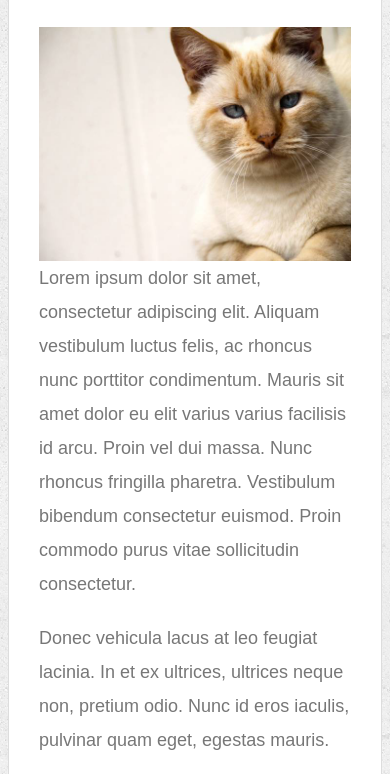
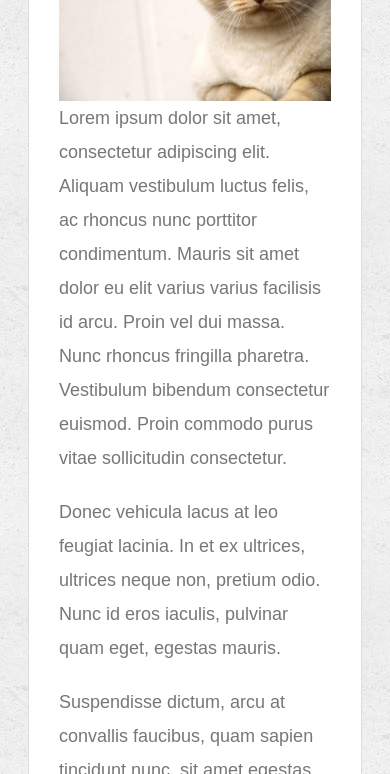
Before and after one commit to charmata/Responsive-Portfolio, a plain HTML site: page index.html in a window 390 px wide. Shown: the part 450-1224 px from the top of the page. Drawn offline with Linux system fonts and the light colour scheme.

Commit message:
Adjust main section spacing

```diff
--- a/assets/css/style.css
+++ b/assets/css/style.css
@@ -127,7 +127,7 @@ h2 {
 
 .main-section {
   float: left;
-  width: 100%;
+  width: 60%;
   max-width: 960px;
   padding: 30px;
   margin: 0 0 40px;
@@ -218,11 +218,25 @@ input[type="submit"] {
 }
 
 @media screen and (max-width: 980px) {
+  #main-container {
+    padding-left: 40px;
+    padding-right: 40px;
+  }
+  .main-section {
+    width: 60%;
+  }
 }
 
 @media screen and (max-width: 768px) {
+  #main-container {
+    padding-left: 20px;
+    padding-right: 20px;
+  }
   .auth-image {
     width: 300px;
+  }
+  .main-section {
+    width: 100%;
   }
 }
 
@@ -230,7 +244,15 @@ input[type="submit"] {
   #masthead {
     position: static;
   }
+  #main-container {
+    padding-top: 0;
+    padding-left: 20px;
+    padding-right: 20px;
+  }
   .auth-image {
     width: 100%;
   }
+  .main-section {
+    width: 100%;
+  }
 }
```
